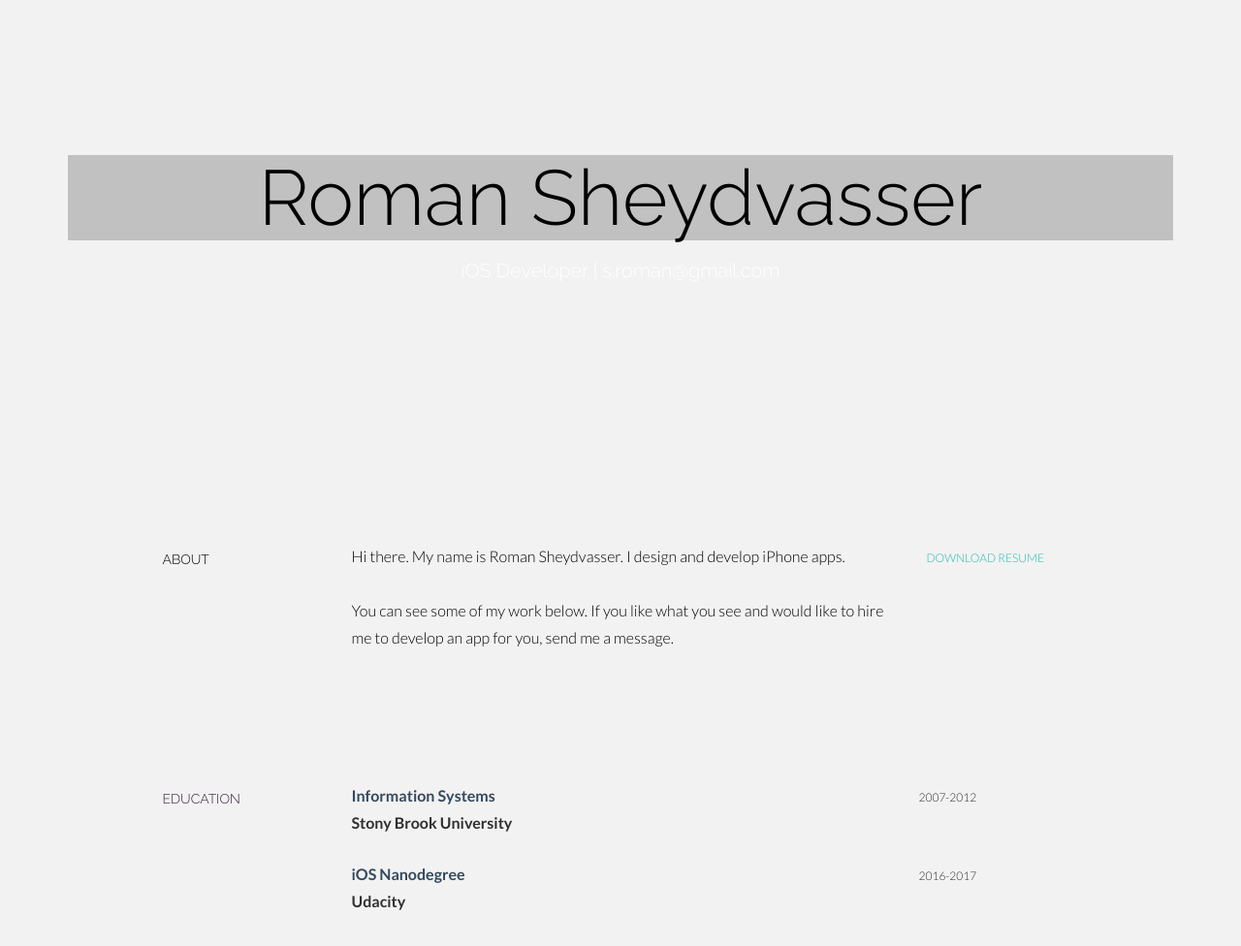
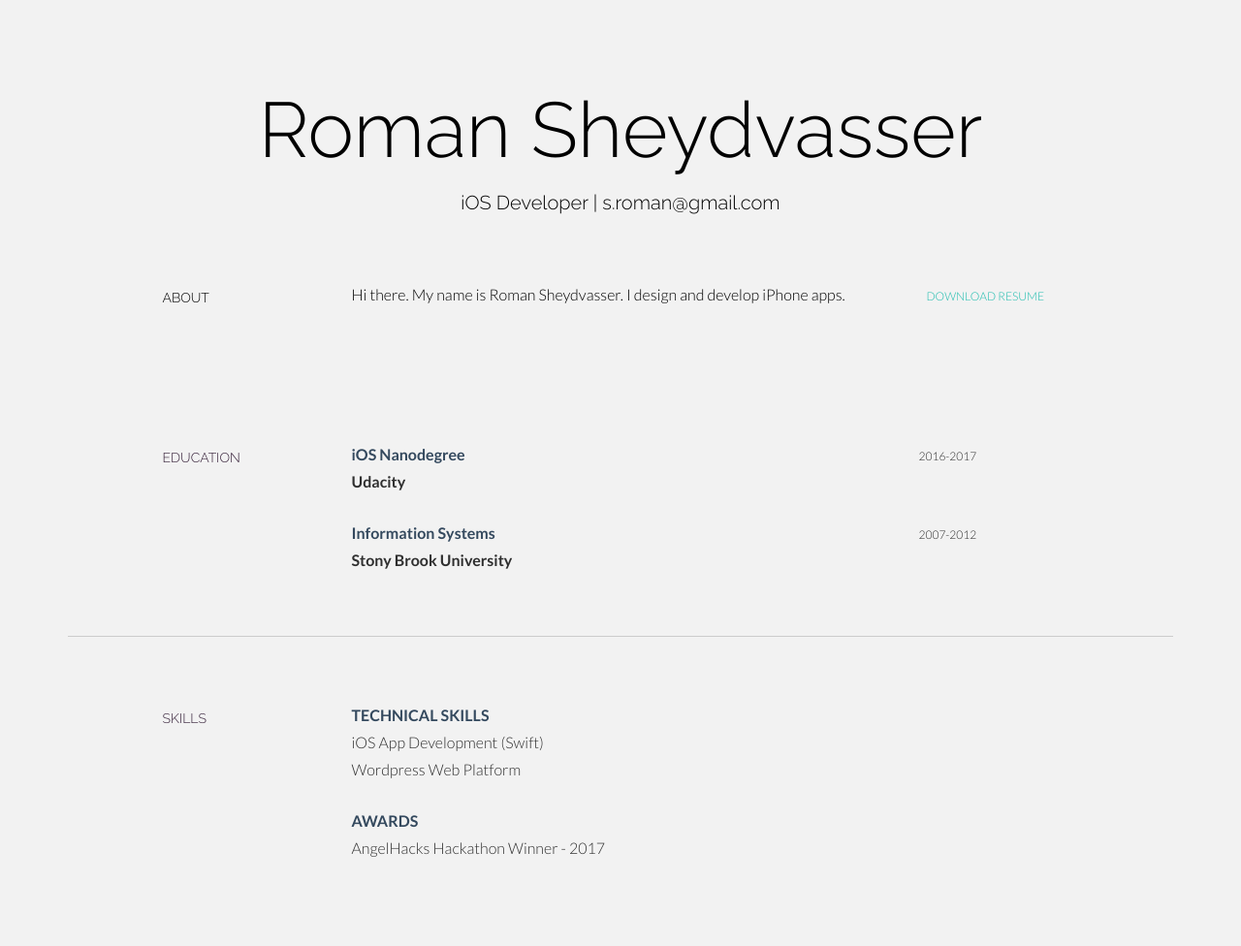
Before and after one commit to rsheyd/rsheyd.github.io, a plain HTML site: page index.html in a window 1280 px wide. Shown: the top 976 px of the page at 97% size. Drawn offline with Linux system fonts and the light colour scheme.

Commit message:
slight changes

```diff
--- a/css/main.css
+++ b/css/main.css
@@ -71,11 +71,11 @@ a:after {
 .header {
   background: #1CBCAD;
   background: url("../images/background.JPG") no-repeat;
-  padding-top:140px;
+  padding-top:70px;
   text-align:center;
   background-attachment: fixed;
   background-position: center center;
-  min-height: 500px;
+  min-height: 200px;
   width: 100%;
 
   -webkit-background-size: 100%;
@@ -92,16 +92,15 @@ a:after {
 .header h1 {
   font-size: 80px;
   color: black;
- background: rgba(0,0,0,0.2);
 }
 
 .header h3 {
   font-size: 20px;
-  color: white;
+  color: black;
 }
 
 .header h3 a {
-  color: #fff;
+  color: black;
 }
 
 /* About Wrap */
--- a/index.html
+++ b/index.html
@@ -56,8 +56,7 @@
          <h5>ABOUT</h5>
        </div>
        <div class="col-lg-6">
-<p>Hi there. My name is Roman Sheydvasser. I design and develop iPhone apps.<br><br>
-You can see some of my work below. If you like what you see and would like to hire me to develop an app for you, send me a message.
+<p>Hi there. My name is Roman Sheydvasser. I design and develop iPhone apps.
 </p>
 </div>
        <div class="col-lg-3">
@@ -78,19 +77,6 @@ You can see some of my work below. If you like what you see and would like to hi
         </div>
         <!-- EDIT: education line 1 -->
         <div class="col-lg-6">
-          <p><t>Information Systems</t><br/>
-            <b>Stony Brook University</b>
-            <!--<br/><i>Extra info here</i>-->
-
-          </p>
-        </div>
-        <div class="col-lg-3">
-          <p><sm>2007-2012</sm><br/>
-          </p>
-        </div>
-
-        <!-- EDIT: education line 2 -->
-        <div class="col-lg-6 col-lg-offset-3">
           <p><t>iOS Nanodegree</t><br/>
              <b>Udacity</b>
             <!--<br/><i>Extra info here</i>-->
@@ -98,7 +84,21 @@ You can see some of my work below. If you like what you see and would like to hi
           </p>
         </div>
         <div class="col-lg-3">
-          <p><sm>2016-2017</sm></p>
+          <p><sm>2016-2017</sm><br/>
+          </p>
+        </div>
+
+        <!-- EDIT: education line 2 -->
+        <div class="col-lg-6 col-lg-offset-3">
+                  <p><t>Information Systems</t><br/>
+            <b>Stony Brook University</b>
+
+            <!--<br/><i>Extra info here</i>-->
+
+          </p>
+        </div>
+        <div class="col-lg-3">
+          <p><sm>2007-2012</sm></p>
         </div>
 
     </div><!--/.row -->
@@ -151,7 +151,7 @@ You can see some of my work below. If you like what you see and would like to hi
     <div class="row">
 
         <div class="col-lg-2 col-lg-offset-1">
-          <h5>WORK</h5>
+
         </div>
 
 
```
